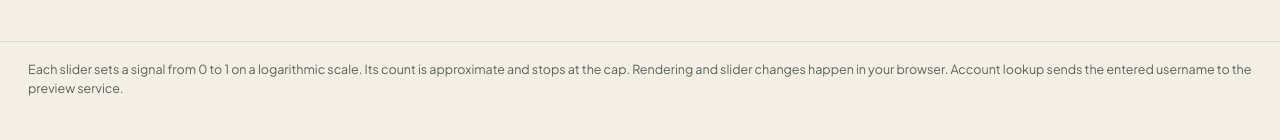
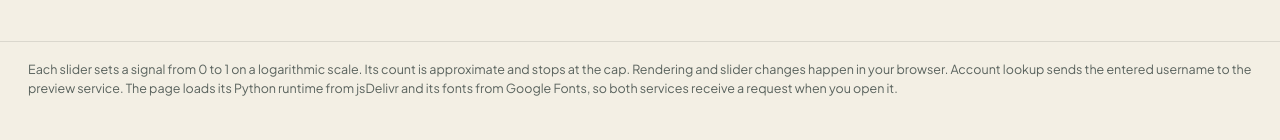
Before and after one commit to AndrewDongminYoo/github-island, a plain HTML site: page playground/index.html in a window 1280 px wide. Shown: the part 1073-1213 px from the top of the page. Drawn offline with Linux system fonts and the light colour scheme.

Commit message:
docs(playground): name the services the page loads from

```diff
--- a/playground/i18n.js
+++ b/playground/i18n.js
@@ -39,7 +39,7 @@ export const dictionaries = {
     "eco.turtles": "{count} turtles",
     "eco.visitors": "Shore & jetty",
     "eco.whale": "whale shark",
-    "footer": "Each slider sets a signal from 0 to 1 on a logarithmic scale. Its count is approximate and stops at the cap. Rendering and slider changes happen in your browser. Account lookup sends the entered username to the preview service.",
+    "footer": "Each slider sets a signal from 0 to 1 on a logarithmic scale. Its count is approximate and stops at the cap. Rendering and slider changes happen in your browser. Account lookup sends the entered username to the preview service. The page loads its Python runtime from jsDelivr and its fonts from Google Fonts, so both services receive a request when you open it.",
     "growth.hint": "The stage comes from experience earned over time. It never goes down, and it sets the palms.",
     "growth.title": "Growth stage",
     "hint.forks": "Satellite islets",
@@ -142,7 +142,7 @@ export const dictionaries = {
     "eco.turtles": "거북이 {count}",
     "eco.visitors": "해변과 방갈로",
     "eco.whale": "고래상어",
-    "footer": "슬라이더는 각 활동을 로그 척도의 0~1 값으로 조절합니다. 옆의 수치는 근삿값이며 상한을 넘으면 더 커지지 않습니다. 섬을 그리거나 슬라이더를 조절하는 작업은 브라우저에서 처리합니다. 계정을 조회할 때는 입력한 사용자 이름을 조회 서비스로 보냅니다.",
+    "footer": "슬라이더는 각 활동을 로그 척도의 0~1 값으로 조절합니다. 옆의 수치는 근삿값이며 상한을 넘으면 더 커지지 않습니다. 섬을 그리거나 슬라이더를 조절하는 작업은 브라우저에서 처리합니다. 계정을 조회할 때는 입력한 사용자 이름을 조회 서비스로 보냅니다. 페이지는 Python 런타임을 jsDelivr에서, 글꼴을 Google Fonts에서 불러오므로 페이지를 열면 두 서비스에 요청이 전달됩니다.",
     "growth.hint": "쌓인 경험치가 성장 단계를 정합니다. 단계는 내려가지 않으며, 야자수의 수와 크기를 결정합니다.",
     "growth.title": "성장 단계",
     "hint.forks": "섬 주변의 작은 섬",
--- a/playground/index.html
+++ b/playground/index.html
@@ -1233,7 +1233,7 @@
       </div>
     </main>
     <footer data-i18n="footer">
-      Rendering and slider changes happen in your browser. Account lookup sends the entered username to the preview service.
+      Rendering and slider changes happen in your browser. Account lookup sends the entered username to the preview service. The page loads its Python runtime from jsDelivr and its fonts from Google Fonts, so both services receive a request when you open it.
     </footer>
     <script src="https://cdn.jsdelivr.net/pyodide/v0.29.5/full/pyodide.js"></script>
     <script type="module">
```
